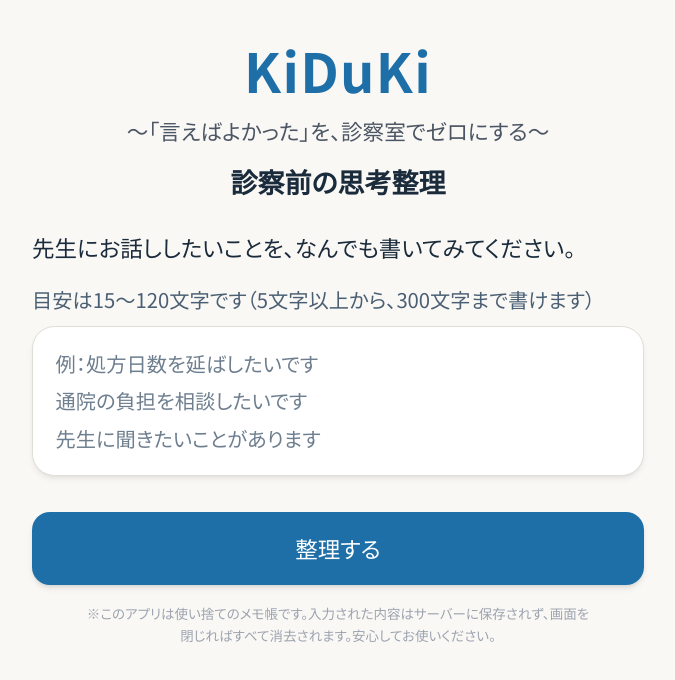
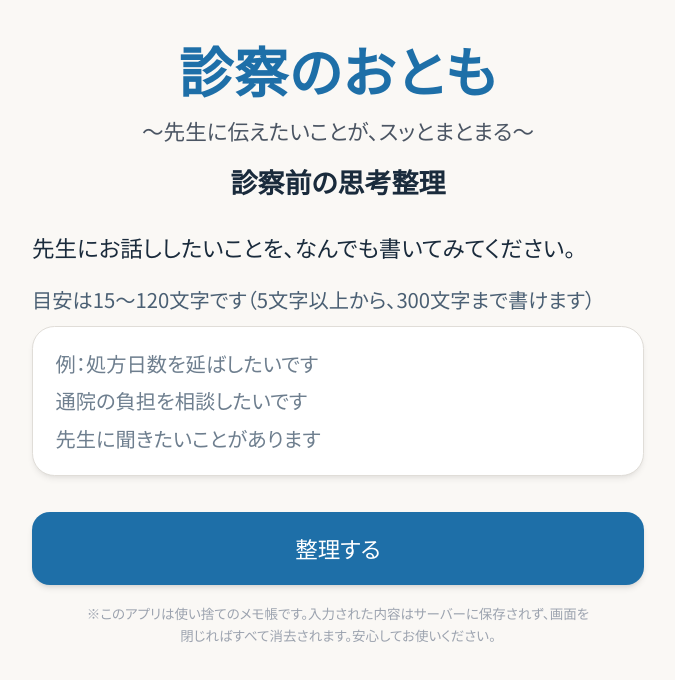
Before and after one commit to Medirealize/kiduki-app, a Next.js app: page / in a window 1280 px wide. Shown: the top 680 px of the page, without its empty margins (302-977 px from the left). Built offline with nearby package versions, Linux system fonts and the light colour scheme.

Commit message:
タイトルを「診察のおとも」、サブタイトルを「～先生に伝えたいことが、スッとまとまる～」に変更
Made-with: Cursor

```diff
--- a/src/app/layout.tsx
+++ b/src/app/layout.tsx
@@ -10,8 +10,8 @@ const notoSansJP = Noto_Sans_JP({
 });
 
 export const metadata: Metadata = {
-  title: "KiDuKi",
-  description: "診察前の気づきを整理するアプリ",
+  title: "診察のおとも",
+  description: "先生に伝えたいことが、スッとまとまる",
 };
 
 export default function RootLayout({
--- a/src/app/page.tsx
+++ b/src/app/page.tsx
@@ -9,7 +9,7 @@ export default function Home() {
     <div
       className="min-h-screen bg-[var(--color-kiduki-surface)] text-[var(--color-kiduki-ink)]"
       role="main"
-      aria-label="KiDuKi 診察前の思考整理"
+      aria-label="診察のおとも 診察前の思考整理"
     >
       <InputScreen />
     </div>
--- a/src/components/InputScreen.tsx
+++ b/src/components/InputScreen.tsx
@@ -48,7 +48,7 @@ function SpinnerIcon() {
 
 /** 診察用メモのクリップボード形式（要約＋伝えたいことのみ・中学校常用漢字レベル） */
 function formatFinalMemo(memo: FinalMemo): string {
-  return `【診察用メモ：KiDuKi】
+  return `【診察用メモ：診察のおとも】
 
 ■ 先生に伝えたいこと（まとめ）
 ${memo.sum}
@@ -268,13 +268,13 @@ export default function InputScreen() {
           className="font-semibold tracking-wide leading-tight"
           style={{ color: "var(--color-kiduki-blue)", fontSize: "clamp(2rem, 8vw, 3rem)" }}
         >
-          KiDuKi
+          診察のおとも
         </h1>
         <p
           className="mt-3 font-medium leading-tight"
           style={{ color: "#4b5563", fontSize: "clamp(0.7rem, 3.8vw, 1.2rem)" }}
         >
-          〜「言えばよかった」を、診察室でゼロにする〜
+          ～先生に伝えたいことが、スッとまとまる～
         </p>
         <p className="mt-3 text-[1.5rem] font-semibold text-kiduki-ink">
           診察前の思考整理
```
